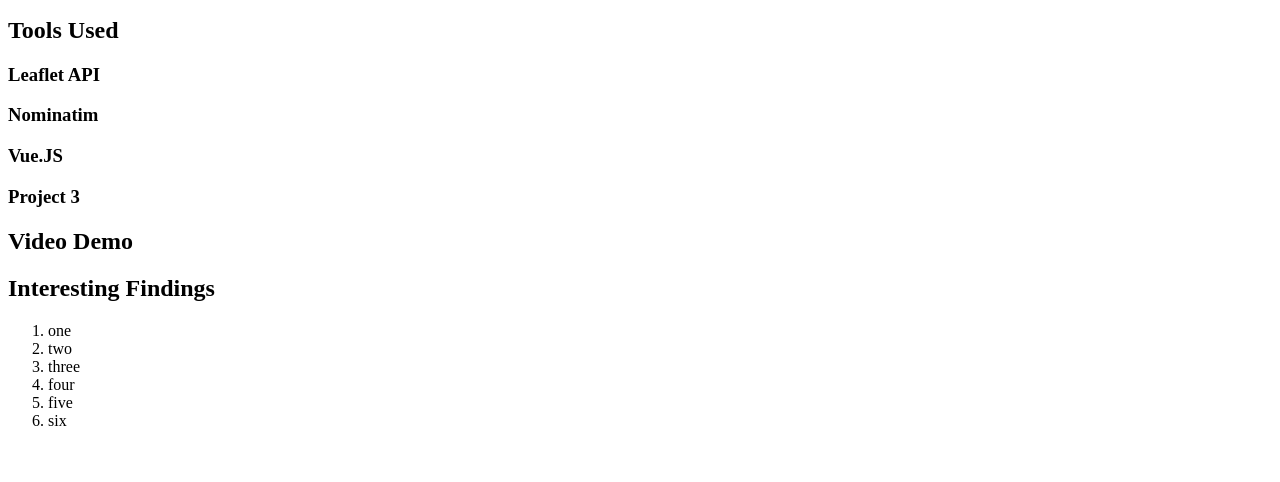
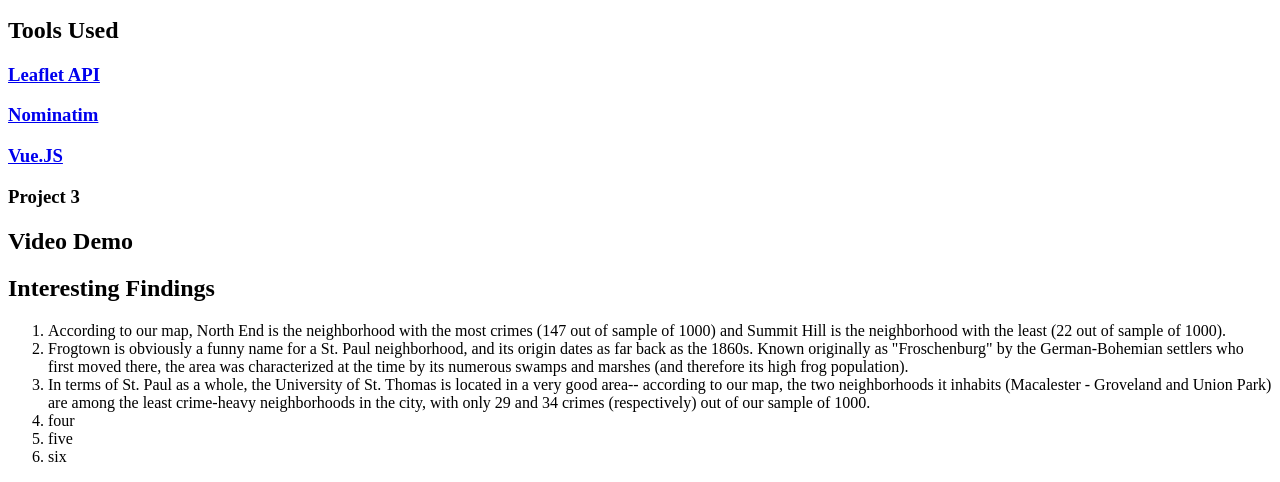
Before and after one commit to Apalmeros/cisc375-project3, a website: page public/about-the-project.html in a window 1280 px wide. Shown: the part 508-990 px from the top of the page. Before the commit the page ends 954 px from the top, so only its background shows below. Drawn offline with Linux system fonts and the light colour scheme.

Commit message:
filling out about-the-project

```diff
--- a/public/about-the-project.html
+++ b/public/about-the-project.html
@@ -1,7 +1,7 @@
 <!DOCTYPE html>
 <html>
     <head>
-        <title> Template </title>
+        <title> About the Project </title>
         <meta charset = "utf-8"/>
         <meta name = "viewport" content = "width = device-width, initial-scale = 1"/>
     </head>
@@ -33,13 +33,13 @@
 
         <h2> Tools Used </h2>
         <!-- leaflet, nominatim, vue, project 3 -->
-            <h3> Leaflet API </h3>
+            <h3><a href = "https://leafletjs.com/" target = "_blank"> Leaflet API </a></h3>
             <p> </p>
 
-            <h3> Nominatim </h3>
+            <h3><a href = "https://nominatim.org/release-docs/latest/api/Overview/" target = "_blank"> Nominatim </a></h3>
             <p> </p>
 
-            <h3> Vue.JS </h3>
+            <h3><a href = "https://vuejs.org/" target = "_blank"> Vue.JS </a></h3>
             <p> </p>
 
             <h3> Project 3 </h3>
@@ -50,9 +50,14 @@
 
         <h2> Interesting Findings </h2>
             <ol>
-                <li> one </li>
-                <li> two </li>
-                <li> three </li>
+                <li> According to our map, North End is the neighborhood with the most crimes (147 out of sample of 1000) and
+                    Summit Hill is the neighborhood with the least (22 out of sample of 1000). </li>
+                <li> Frogtown is obviously a funny name for a St. Paul neighborhood, and its origin dates as far back
+                    as the 1860s. Known originally as "Froschenburg" by the German-Bohemian settlers who first moved there, the area
+                    was characterized at the time by its numerous swamps and marshes (and therefore its high frog population). </li>
+                <li> In terms of St. Paul as a whole, the University of St. Thomas is located in a very good area-- according
+                    to our map, the two neighborhoods it inhabits (Macalester - Groveland and Union Park) are among the least
+                    crime-heavy neighborhoods in the city, with only 29 and 34 crimes (respectively) out of our sample of 1000. </li>
                 <li> four </li>
                 <li> five </li>
                 <li> six </li>
```
